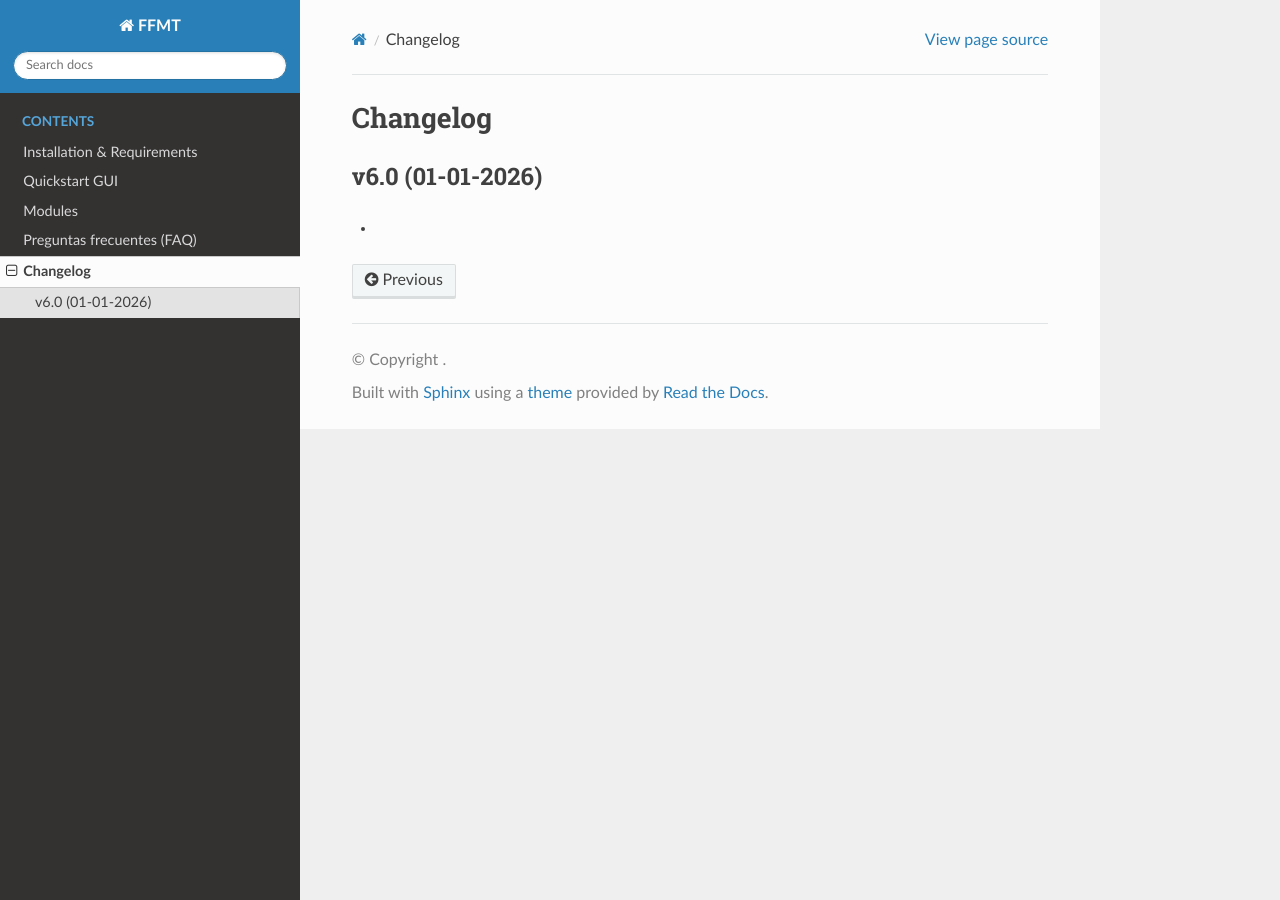
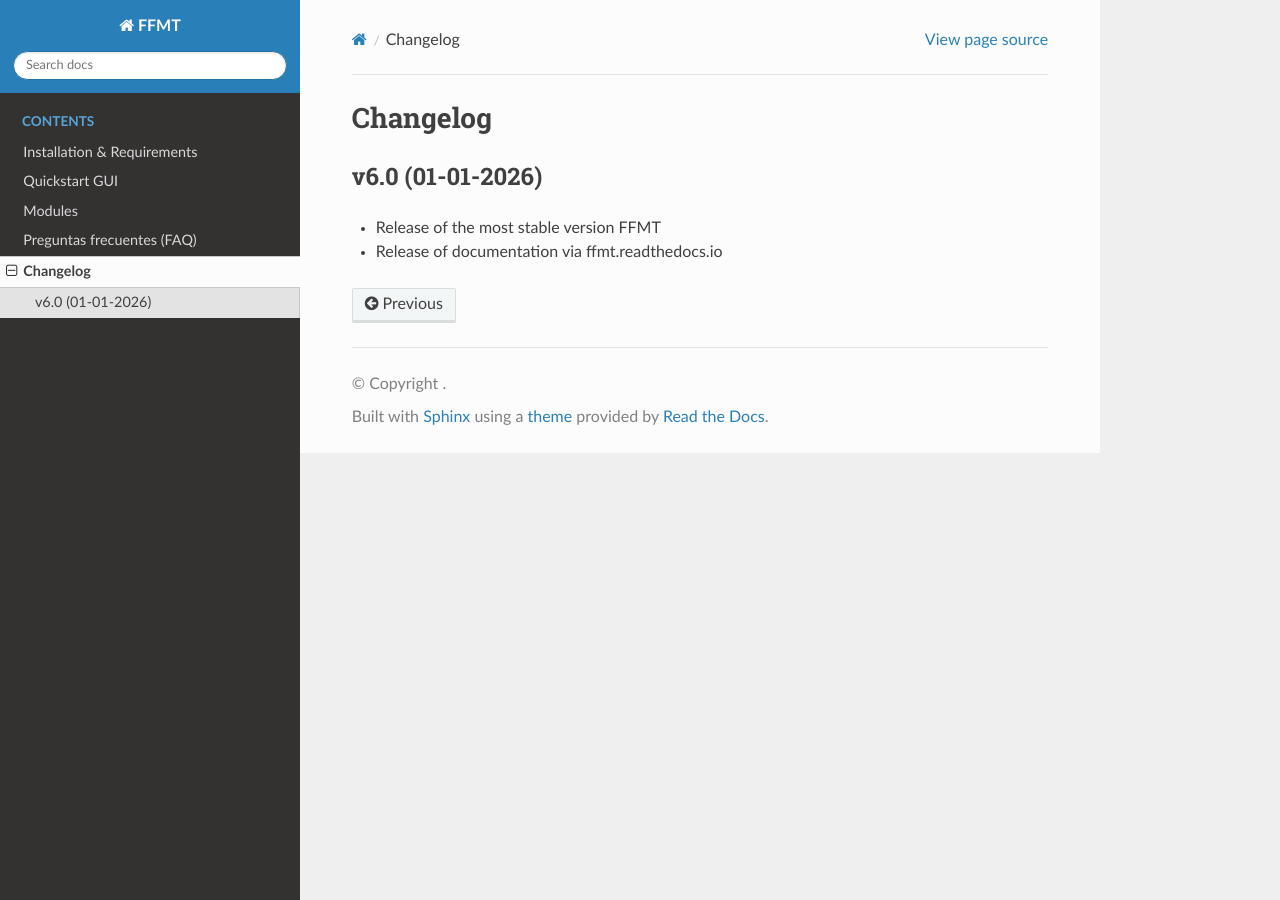
Before and after one commit to ffmtsw/ffmt, a Sphinx documentation site: the page built from docs/source/changelog.md, in a window 1280 px wide. Built offline with Sphinx 7.4.7 and the Read the Docs theme 3.1.0, drawn with Linux system fonts in a browser that asks for light colours.

Commit message:
Update changelog.md

```diff
--- a/docs/source/changelog.md
+++ b/docs/source/changelog.md
@@ -1,4 +1,5 @@
 # Changelog
 
-## v6.0 (01-01-2026)
--
+### v6.0 (01-01-2026)
+- Release of the most stable version FFMT
+- Release of documentation via ffmt.readthedocs.io
```
